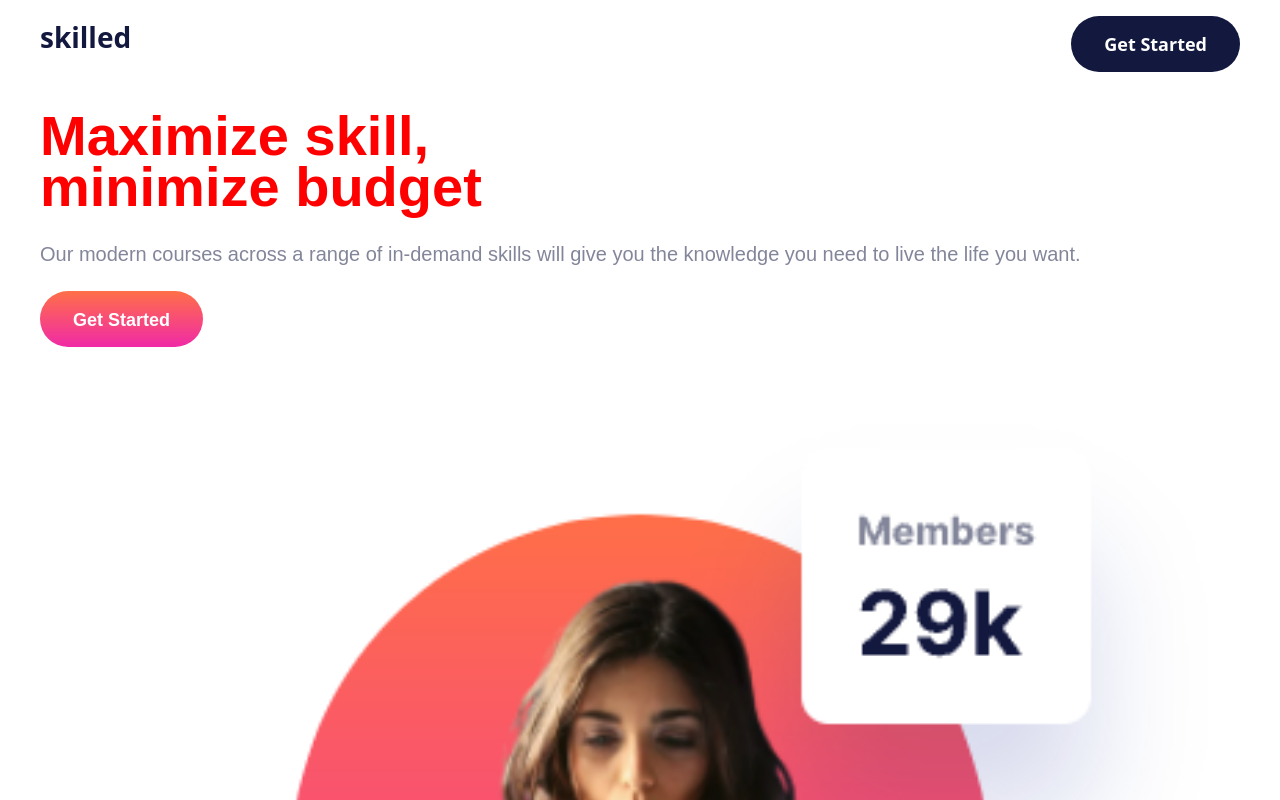
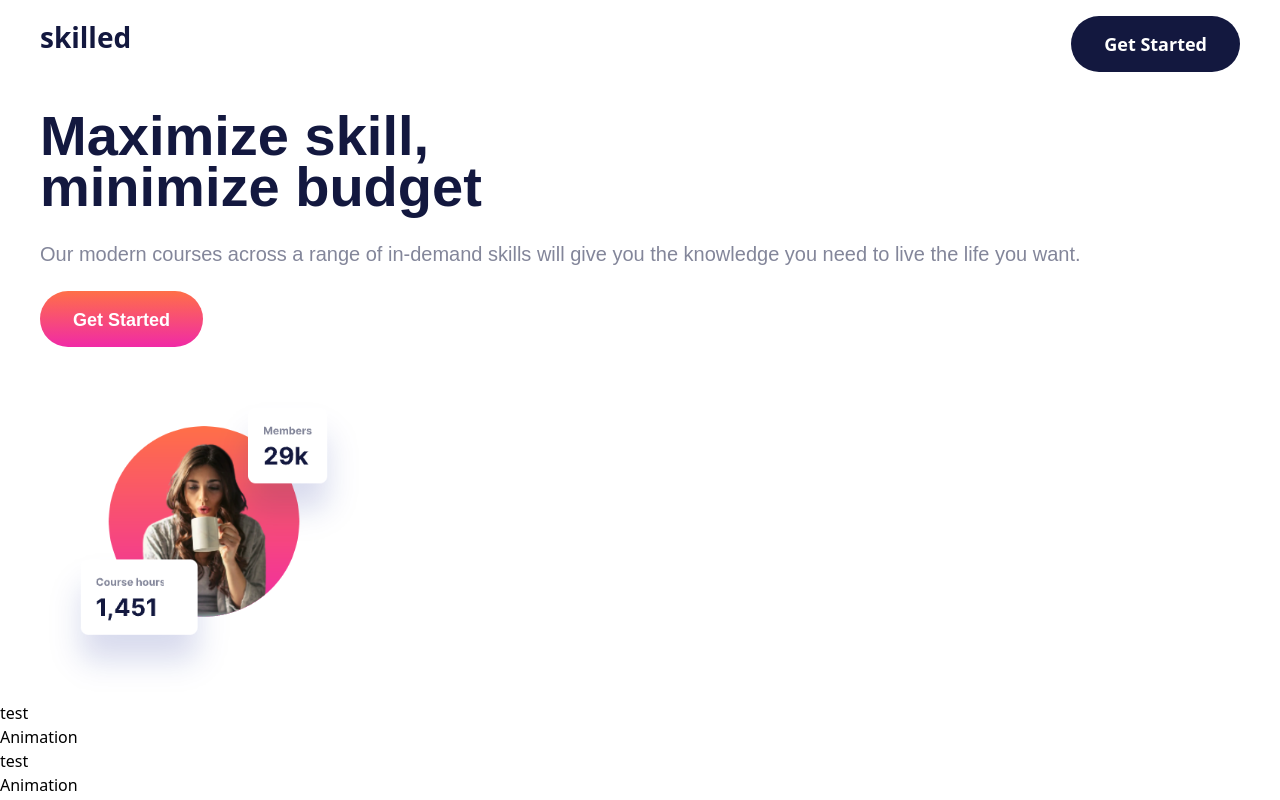
Before and after one commit to Giioz/skilled-elearning-landing-page, a React (Vite) app: page / in a window 1280 px wide. Shown: the top 800 px of the page. Built offline with nearby package versions, Linux system fonts and the light colour scheme.

Commit message:
feat: add content component

```diff
--- a/src/Home.tsx
+++ b/src/Home.tsx
@@ -1,10 +1,12 @@
 import { Header, About } from "./components";
+import { Content } from "./components/Content";
 
 export const Home = () => {
   return (
     <>
       <Header />
       <About />
+      <Content />
     </>
   );
 };
--- a/src/components/About.tsx
+++ b/src/components/About.tsx
@@ -2,7 +2,7 @@ export const About = () => {
   return (
     <div className="wrapper mt-[38px] md:wrapper-md">
       <div className="w-auto">
-        <h1 className="text-[#13183F] text-[56px] leading-[51px] font-heading w-full font-bold md:text-[red]">
+        <h1 className="text-[#13183F] text-[56px] leading-[51px] font-heading w-full font-bold">
           Maximize skill,
           <br />
           minimize budget
@@ -15,7 +15,7 @@ export const About = () => {
           Get Started
         </button>
       </div>
-      <div>
+      <div className="w-[20.5rem] h-[18.8]">
         <img
           className="w-full h-full mt-[46px]"
           src="../../public/img1.png"
--- /dev/null
+++ b/src/components/Content.tsx
@@ -0,0 +1,20 @@
+import { ContentConfig } from "../configs/ContentConfig";
+
+
+
+
+export const Content = () => {
+  return (
+    <div>
+      {ContentConfig.map((item) => {
+        return (
+          <div>
+            <div>{item.img}</div>
+            <div>{item.title}</div>
+          </div>
+        );
+      })}
+    </div>
+  );
+
+};
--- /dev/null
+++ b/src/configs/ContentConfig.ts
@@ -0,0 +1,38 @@
+type IContent = {
+    id : number,
+    img : string,
+    title : string,
+    description : string,
+    buttonText : string
+}
+
+export const ContentConfig:IContent[] = [
+    {
+        id : 0,
+        img : 'test',
+        title : 'Animation',
+        description : 'Learn the latest animation techniques to create stunning motion design and captivate your audience.',
+        buttonText : 'Get Started'
+    },
+    {
+        id : 1,
+        img : 'test',
+        title : 'Animation',
+        description : 'Learn the latest animation techniques to create stunning motion design and captivate your audience.',
+        buttonText : 'Get Started'
+    },
+    {
+        id : 2,
+        img : 'test',
+        title : 'Animation',
+        description : 'Learn the latest animation techniques to create stunning motion design and captivate your audience.',
+        buttonText : 'Get Started'
+    },
+    {
+        id : 3,
+        img : 'test',
+        title : 'Animation',
+        description : 'Learn the latest animation techniques to create stunning motion design and captivate your audience.',
+        buttonText : 'Get Started'
+    },
+]
```
